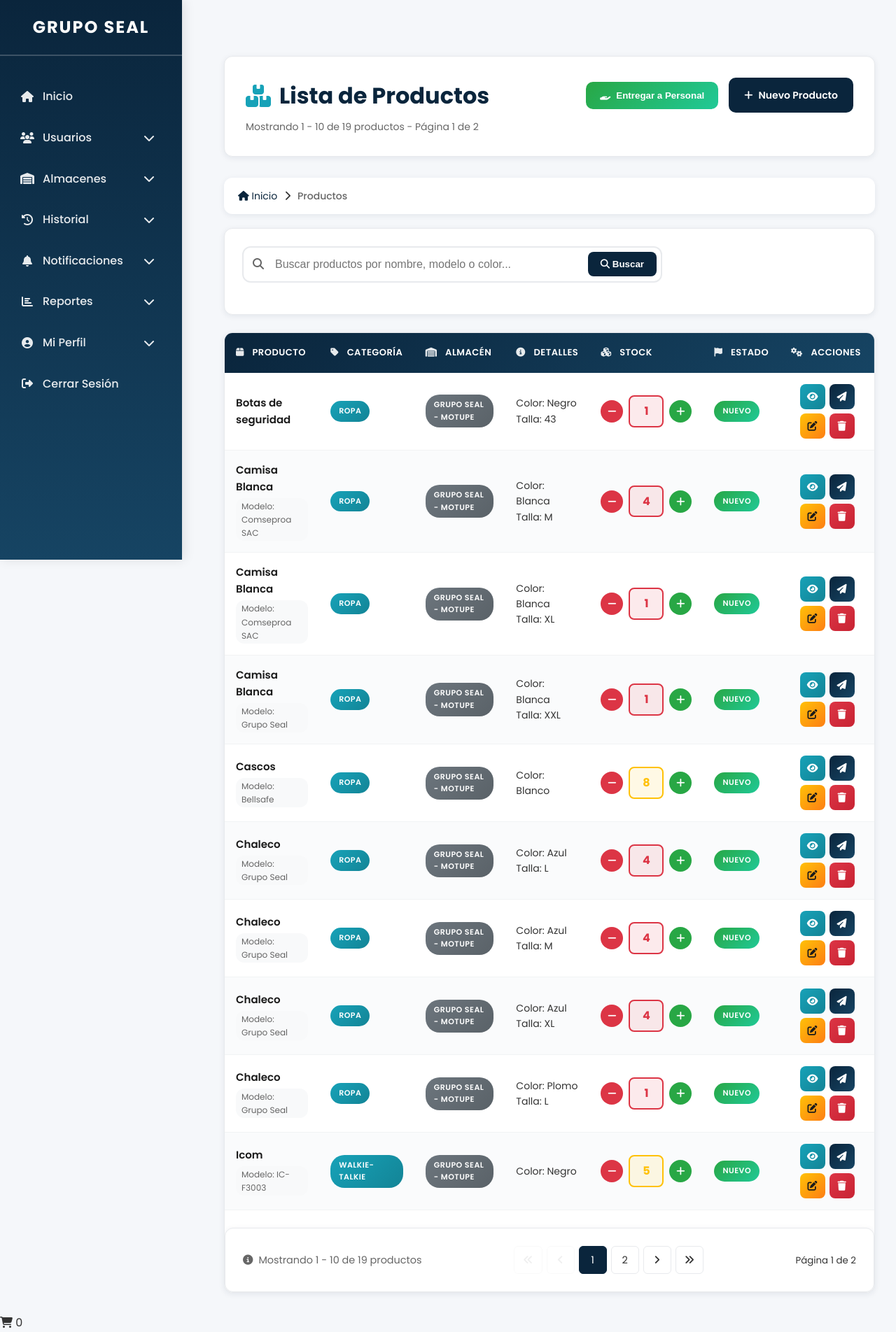
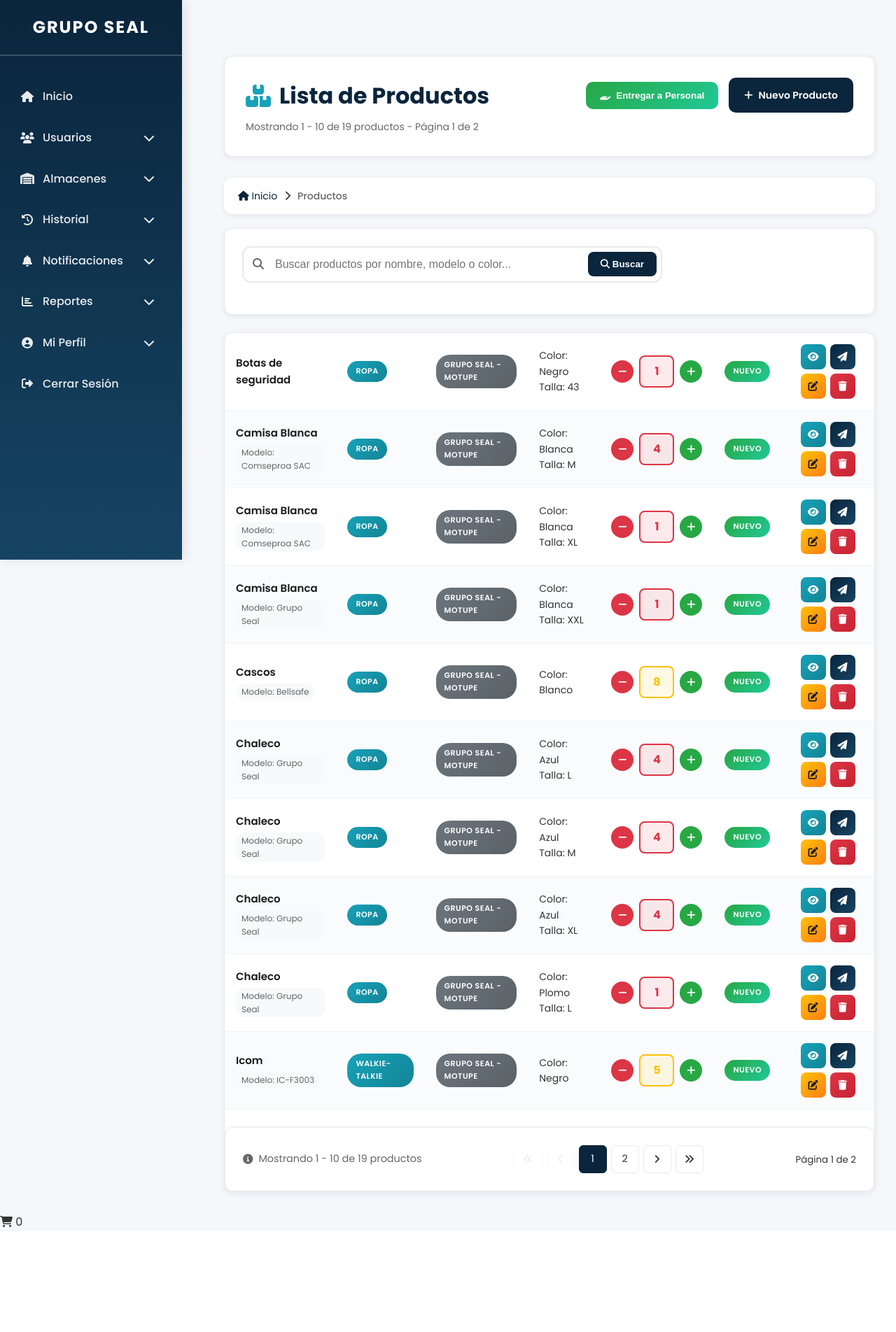
Before and after one commit to Naydelyn1/Repo_PruebaS, a PHP site: page /productos/listar.php in a window 1280 px wide. Shown: the whole page at 70% size. After the commit the page ends 1754 px from the top, so only its background shows below. Run offline with PHP 8.4, Linux system fonts and the light colour scheme; a user stored in the database is signed in; data comes from the database, SQL or seed files in the repository; data that the repository does not hold is empty.

Commit message:
Prueba Hisotrialproductos SP04

```diff
--- a/productos/listar.php
+++ b/productos/listar.php
@@ -6,6 +6,7 @@ if (!isset($_SESSION["user_id"])) {
     header("Location: ../views/login_form.php");
     exit();
 }
+
 
 session_regenerate_id(true);
 require_once "../config/database.php";
@@ -501,38 +502,7 @@ function obtenerUrlRetornoAlmacen($almacen_id) {
         <?php if ($result_productos && $result_productos->num_rows > 0): ?>
             <div class="table-container">
                 <table class="products-table" id="productosTabla">
-                    <thead>
-                        <tr>
-                            <th class="selection-column" style="display: none;">
-                                <div class="selection-header">
-                                    <i class="fas fa-hand-holding"></i>
-                                </div>
-                            </th>
-                            <th class="product-name-column">
-                                <i class="fas fa-box"></i> Producto
-                            </th>
-                            <th class="category-column">
-                                <i class="fas fa-tag"></i> Categoría
-                            </th>
-                            <?php if (!$filtro_almacen_id): ?>
-                            <th class="warehouse-column">
-                                <i class="fas fa-warehouse"></i> Almacén
-                            </th>
-                            <?php endif; ?>
-                            <th class="details-column">
-                                <i class="fas fa-info-circle"></i> Detalles
-                            </th>
-                            <th class="stock-column">
-                                <i class="fas fa-cubes"></i> Stock
-                            </th>
-                            <th class="status-column">
-                                <i class="fas fa-flag"></i> Estado
-                            </th>
-                            <th class="actions-column">
-                                <i class="fas fa-cogs"></i> Acciones
-                            </th>
-                        </tr>
-                    </thead>
+
                     <tbody>
                         <?php while ($producto = $result_productos->fetch_assoc()): ?>
                             <tr class="product-row"
--- a/productos/procesar_formulario.php
+++ b/productos/procesar_formulario.php
@@ -485,6 +485,7 @@ function manejarEntregaPersonal($conn, $usuario_id, $data) {
             'productos' => $productos_procesados
         ]);
 
+
     } catch (Exception $e) {
         // Rollback en caso de error
         $conn->rollback();
```
Also changed, not shown: productos/ver-producto.php (+1 -23 lines).
